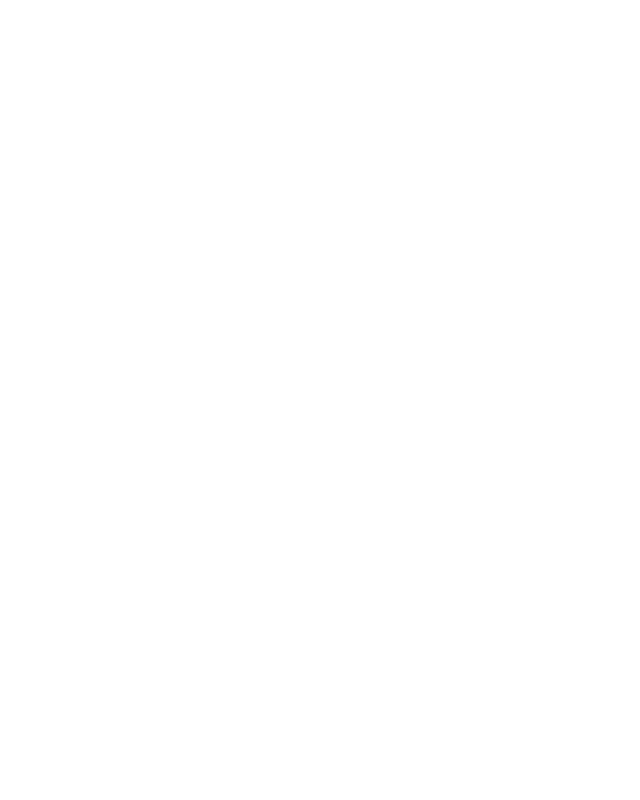
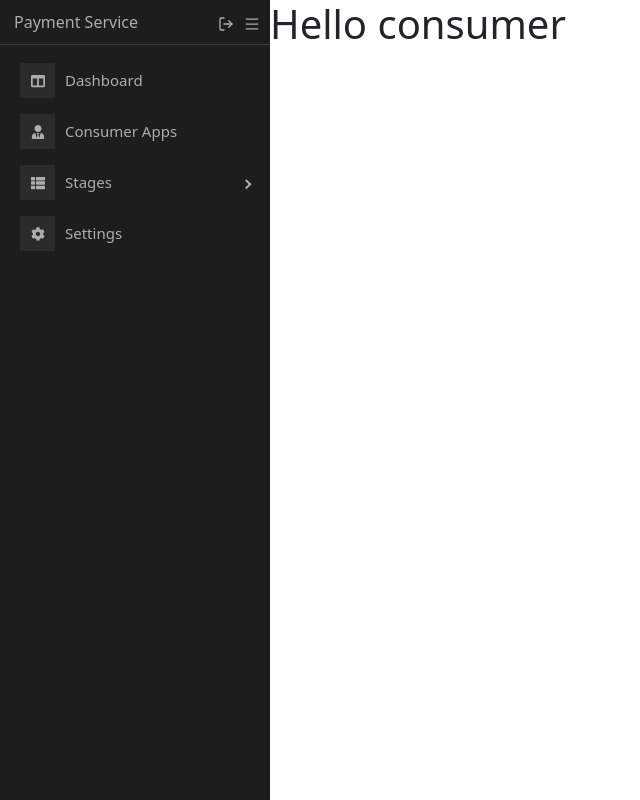
Before and after one commit to TsheriSherpa/react-base-with-redux, a React (Create React App) app: page /consumer-apps in a window 1280 px wide. Before the commit this address had no page. Shown: the top 800 px of the page, without its empty margins (0-640 px from the left). Built offline with nearby package versions, Linux system fonts and the light colour scheme; sample sign-in values are in the browser's storage.

Commit message:
added master parent wrapper layout

```diff
--- a/src/layouts/components/Sidebar.js
+++ b/src/layouts/components/Sidebar.js
@@ -6,6 +6,8 @@
 	Menu,
 	MenuItem,
 	ProSidebar,
+	SidebarContent,
+	SidebarFooter,
 	SidebarHeader,
 	SubMenu
 } from "react-pro-sidebar";
@@ -17,11 +19,12 @@
 
 import { logout } from "/src/redux/reducers/userReducer";
 import { authService } from "/src/services/auth-service";
+import { Link } from "react-router-dom";
 
 const Menuitem = styled(MenuItem)`
 	:hover {
-		background-color: #ffdb58;
-		padding: 5px;
+		background-color: dimgrey;
+		padding: 2px;
 		border-radius: 10px;
 		}
 	`;
@@ -89,10 +92,14 @@
 					</div>
 				</div>
 			</SidebarHeader>
-			<Menu iconShape="square">
-				<Menuitem icon={<FaColumns />}> Dashboard</Menuitem>
-				<Menuitem icon={<FaUserTie />} href="/employees">
-					Employees
+
+			<SidebarContent>
+				<Menu iconShape="square" className="open">
+					<Menuitem icon={<FaColumns />}>
+					<Link to="/">Dashboard </Link>
+					</Menuitem>
+					<Menuitem icon={<FaUserTie />}>
+						<Link to="/consumer-apps">Consumer Apps </Link>
 					</Menuitem>
 					<SubMenu title="Stages" icon={<FaThList />}>
 						<Menuitem>Offer Letter</Menuitem>
@@ -104,6 +111,9 @@
 					</SubMenu>
 					<Menuitem icon={<FaCog />}>Settings</Menuitem>
 				</Menu>
+			</SidebarContent>
+
+			<SidebarFooter></SidebarFooter>
 		</ProSidebar>
 	);
 };
--- /dev/null
+++ b/src/layouts/pages/ConsumerApp.js
@@ -0,0 +1,10 @@
+import MasterLayout from "./MasterLayout";
+
+function ConsumerApp() {
+	return (
+        <MasterLayout>
+            <h1>Hello consumer</h1>
+        </MasterLayout>
+	);
+}
+export default ConsumerApp;
--- a/src/layouts/pages/Dashboard.js
+++ b/src/layouts/pages/Dashboard.js
@@ -1,15 +1,11 @@
 import Sidebar from "../components/Sidebar";
+import MasterLayout from "./MasterLayout";
 
 function Dashboard() {
 	return (
-		<div className="col-md-12">
-			<div className="col-sm-3">
-				<Sidebar></Sidebar>
-			</div>
-			<div className="col-sm-9">
-
-			</div>
-		</div>
+		<MasterLayout>
+			<h1>Dashboard</h1>
+		</MasterLayout>
 	);
 }
 export default Dashboard;
--- /dev/null
+++ b/src/layouts/pages/MasterLayout.js
@@ -0,0 +1,14 @@
+import Sidebar from "../components/Sidebar"
+
+export default function MasterLayout ({ children }) {
+    return (
+        <div style={{ display: "flex" }}>
+            <div>
+                <Sidebar></Sidebar>
+            </div>
+            <div className="row">
+                {children}
+            </div>
+        </div>
+    )
+};
--- a/src/router/router.js
+++ b/src/router/router.js
@@ -2,27 +2,24 @@
 import { Routes, Route} from 'react-router-dom'
 import Dashboard from '../layouts/pages/Dashboard';
 import PrivateRoutes from '../utils/private_routes';
+import ConsumerApp from '../layouts/pages/ConsumerApp';
 
 
 function AppRoutes() {
 	return (
 		<Routes>
-			<Route path="/public" element={<PublicPage/>}/>
-			<Route element={<PrivateRoutes/>}>
+			<Route element={<PrivateRoutes />}>
 				<Route path="/" element={<Dashboard/>} exact />
-				<Route path='/protected' element={<ProtectedPage />} exact/>
+				<Route path="/consumer-apps" element={<ConsumerApp/>} exact />
 			</Route>
-			<Route path="/login" element={<Login/>}/>
+			<Route path="/login" element={<Login />} />
+			<Route path="*" element={<NoMatch />} />
 		</Routes>
   	)
 }
 
-function PublicPage() {
-	return (<h1>Public Page</h1>)
-}
-
-function ProtectedPage() {
-	return <h1>Protected Page</h1>
-}
+const NoMatch = () => {
+	return <p style={{ marginTop: "300px", fontSize: "30px", color: "red" }}>Not Found : 404!</p>;
+};
 
 export default AppRoutes
```
Lines whose indentation alone changed are shown as unchanged.
